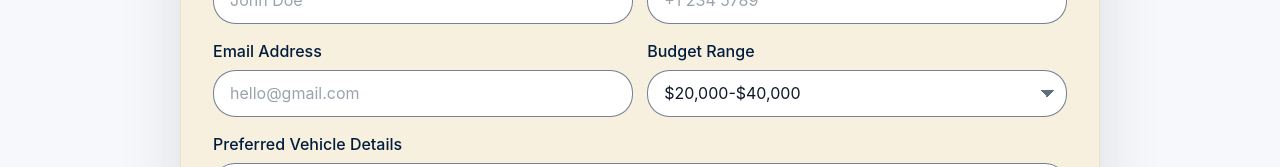
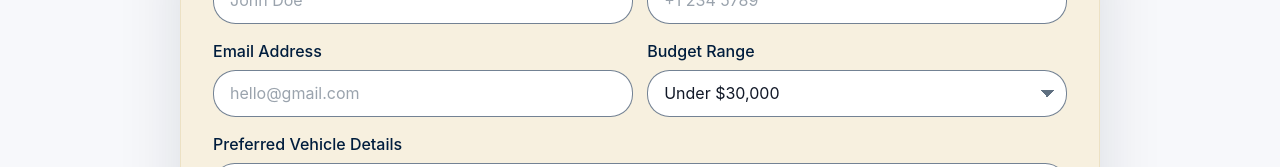
Before and after one commit to couchmanrick-wq/BailyGroup, a Next.js app: page /contact in a window 1280 px wide. Shown: the part 554-721 px from the top of the page. Built offline with nearby package versions, Linux system fonts and the light colour scheme.

Commit message:
Update contact form budget and use options

```diff
--- a/src/pages/contact.tsx
+++ b/src/pages/contact.tsx
@@ -14,7 +14,7 @@ const contactPageSchema = {
 
 type Status = 'idle' | 'sending' | 'success' | 'error'
 
-const vehicleUses = ['Daily Driver', 'Weekend Cruiser', 'Show/Collector Car', 'Investment/Flip']
+const vehicleUses = ['Daily Driver', 'Weekend Cruiser', 'Business Related']
 const purchaseTimelines = ['Immediately', 'Within 1 month', 'Within 3 months', 'Just exploring options']
 
 export default function Contact() {
@@ -103,13 +103,12 @@ export default function Contact() {
                 <label className={styles.formLabel} htmlFor="budget">
                   Budget Range
                 </label>
-                <select className={styles.formSelect} id="budget" name="budget" defaultValue="$20,000-$40,000">
-                  <option value="Under $20,000">Under $20,000</option>
-                  <option value="$20,000-$40,000">$20,000-$40,000</option>
-                  <option value="$40,000-$60,000">$40,000-$60,000</option>
-                  <option value="$60,000-$90,000">$60,000-$90,000</option>
-                  <option value="$90,000+">$90,000+</option>
-                  <option value="Not sure yet">Not sure yet</option>
+                <select className={styles.formSelect} id="budget" name="budget" defaultValue="Under $30,000">
+                  <option value="Under $30,000">Under $30,000</option>
+                  <option value="$30,000-$60,000">$30,000 to $60,000</option>
+                  <option value="$60,000-$100,000">$60,000 to $100,000</option>
+                  <option value="$200,000+">$200,000+</option>
+                  <option value="Not Sure Yet">Not Sure Yet</option>
                 </select>
               </div>
             </div>
```
